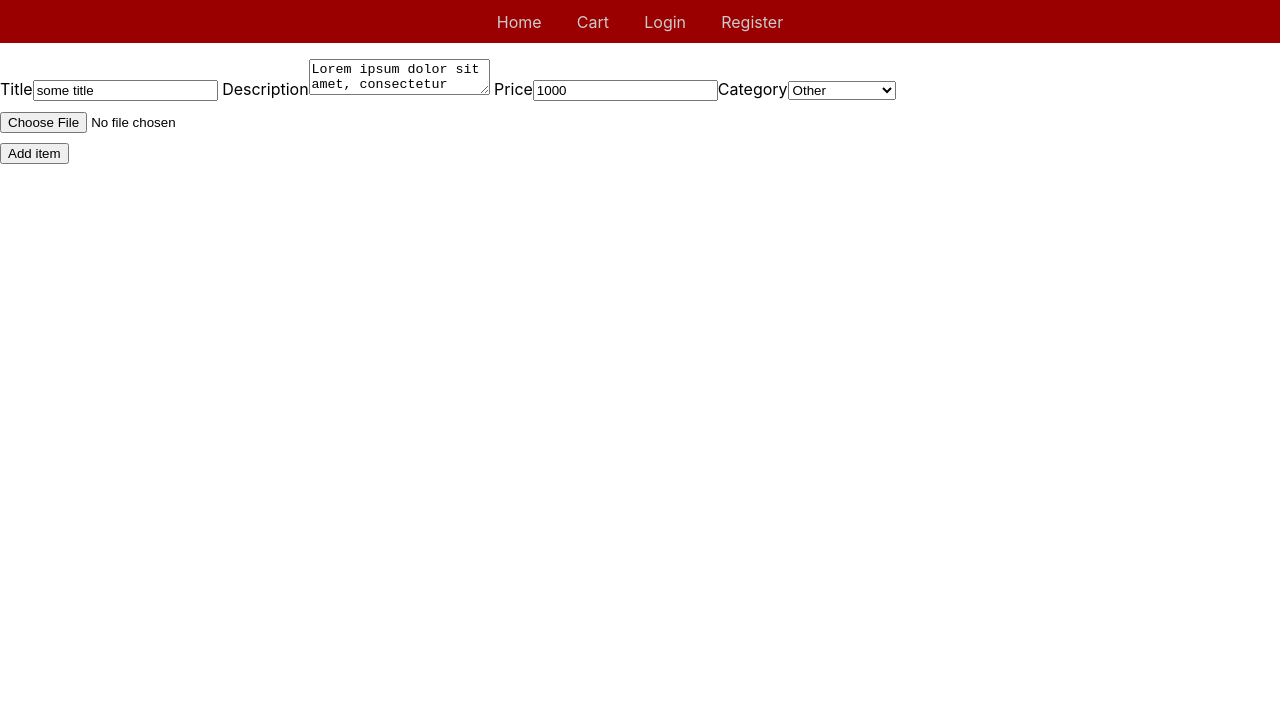
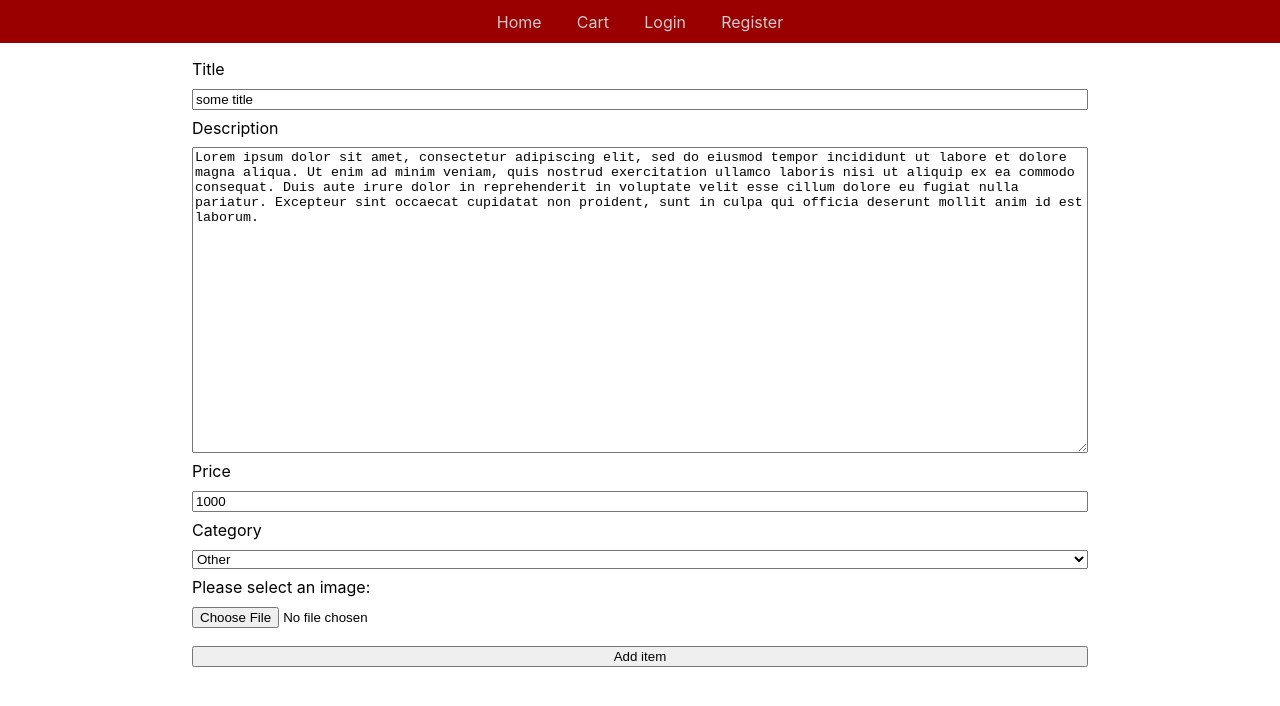
Before and after one commit to velibor7/epi-shop, a React (Create React App) app: page /new in a window 1280 px wide. Shown: the top 706 px of the page. Built offline with nearby package versions, Linux system fonts and the light colour scheme.

Commit message:
new item kindova styled

```diff
--- a/src/App.js
+++ b/src/App.js
@@ -9,15 +9,18 @@ import {
 import Home from "./items/pages/Home";
 import MainNavigation from "./shared/components/Navigation/MainNavigation";
 import NewItem from "./items/pages/NewItem";
+import UpdateItem from "./items/pages/UpdateItem";
 import Me from "./auth/pages/Me";
 import Login from "./auth/pages/Login";
 import Register from "./auth/pages/Register";
 import Cart from "./items/pages/Cart";
 import GlobalState from "./shared/context/GlobalState";
-import ItemDetail from "./items/components/ItemDetail";
-import "./App.css";
+// import ItemDetail from "./items/components/ItemDetail";
+
 import { AuthContext } from "./shared/context/auth-context";
 import { useAuth } from "./shared/hooks/auth-hook";
+
+import "./App.css";
 
 const App = () => {
   const { token, login, logout, userId } = useAuth();
@@ -42,6 +45,9 @@ const App = () => {
               </Route>
               <Route path="/items/:iid">
                 <Home />
+              </Route>
+              <Route path="/update/:iid">
+                <UpdateItem />
               </Route>
               <Route path="/new">
                 <NewItem />
--- a/src/items/components/ItemDetail.css
+++ b/src/items/components/ItemDetail.css
@@ -1,5 +1,6 @@
 .item-detail {
     position        : fixed;
+    overflow        : scroll;
     right           : 0;
     top             : 0;
     z-index         : 100;
@@ -23,3 +24,12 @@
     width : 80%;
     height: auto;
 }
+
+.item-detail__actions {
+    display: flex;
+
+}
+
+.item-detail__actions a {
+    margin: 1em;
+}
--- a/src/items/components/ItemDetail.js
+++ b/src/items/components/ItemDetail.js
@@ -3,6 +3,7 @@ import React, { useEffect } from "react";
 import { CSSTransition } from "react-transition-group";
 
 import "./ItemDetail.css";
+import { Link } from "react-router-dom";
 
 const ItemDetail = (props) => {
   useEffect(() => {
@@ -30,6 +31,10 @@ const ItemDetail = (props) => {
               <p>{props.item.description}</p>
 
               <p>${props.item.price}</p>
+              <div class="item-detail__actions">
+                <Link to={`/update/${props.item.id}`}>Update</Link>
+                <Link to={`/update/${props.item.id}`}>Delete</Link>
+              </div>
             </div>
           ) : (
             <div>Loading...</div>
--- a/src/items/pages/NewItem.css
+++ b/src/items/pages/NewItem.css
@@ -1,4 +1,16 @@
-.no {
-  color: blue;
-  background-color: green;
+.new-item__form {
+  display       : flex;
+  flex-direction: column;
+  width         : 70%;
+  margin        : 0 auto;
 }
+
+.new-item__form * {
+  margin-bottom: .6em;
+}
+
+
+@media (min-width: 700px) {
+  width: 30em;
+
+}
--- a/src/items/pages/NewItem.js
+++ b/src/items/pages/NewItem.js
@@ -52,7 +52,13 @@ const NewItem = () => {
         <Field id="title" type="text" name="title" />
 
         <label htmlFor="description"> Description</label>
-        <Field id="description" type="text" as="textarea" name="description" />
+        <Field
+          id="description"
+          type="text"
+          as="textarea"
+          name="description"
+          rows="20"
+        />
 
         <label htmlFor="price"> Price</label>
         <Field id="price" type="number" name="price" />
@@ -67,7 +73,7 @@ const NewItem = () => {
           <option value="skateboarding">Skateboarding</option>
           <option value="climbing">Climbing</option>
         </Field>
-
+        <label htmlFor="image">Please select an image: </label>
         <Field name="image" component={FileUpload}></Field>
 
         <button type="submit" className="new-item__submit">
--- a/src/items/pages/UpdateItem.js
+++ b/src/items/pages/UpdateItem.js
@@ -1,6 +1,13 @@
-import React from "react";
+import React, { useEffect } from "react";
+import { useParams } from "react-router-dom";
 
 const UpdateItem = () => {
+  const itemId = useParams().iid;
+
+  // useEffect(() => {
+  //   fetch();
+  // }, [itemId]);
+
   return <div>Update</div>;
 };
 
```
